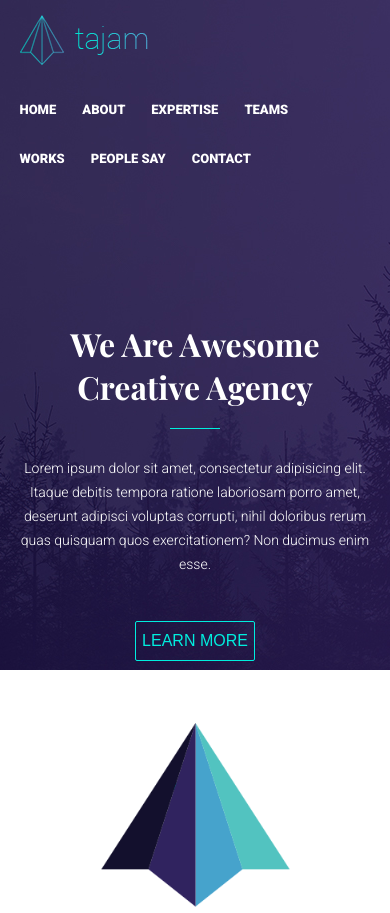
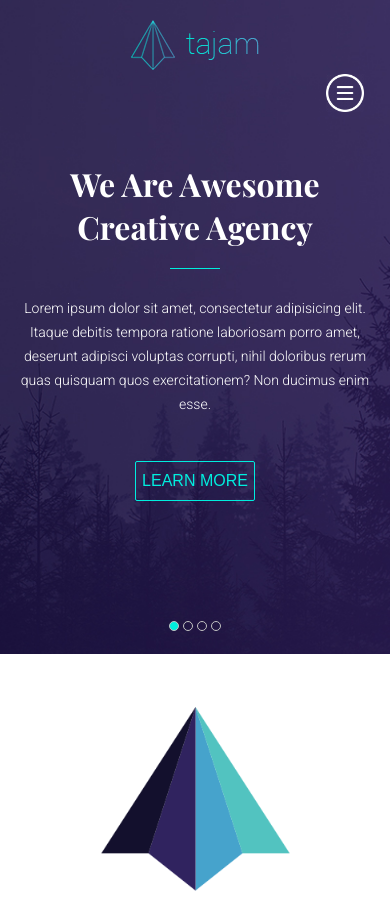
Before and after one commit to MykhailoStratan/tajam-maket, a plain HTML site: page index.html in a window 390 px wide. Shown: the top 913 px of the page. Drawn offline with nearby package versions, Linux system fonts and the light colour scheme; a script that the page names is missing; a web font is replaced by a local one.

Commit message:
add burger menu and media for mobile width

```diff
--- a/index.html
+++ b/index.html
@@ -10,6 +10,10 @@
     <link rel="stylesheet" href="https://use.fontawesome.com/releases/v5.4.1/css/all.css"
         integrity="sha384-5sAR7xN1Nv6T6+dT2mhtzEpVJvfS3NScPQTrOxhwjIuvcA67KV2R5Jz6kr4abQsz"
         crossorigin="anonymous">
+    <script
+        src="https://code.jquery.com/jquery-3.3.1.min.js"
+        integrity="sha256-FgpCb/KJQlLNfOu91ta32o/NMZxltwRo8QtmkMRdAu8="
+        crossorigin="anonymous"></script>
     <script type="text/javascript" src="script.js"></script>
 </head>
 <body>
--- /dev/null
+++ b/script.js
@@ -0,0 +1,7 @@
+$(document).ready(function() {
+
+    $(".burger-nav").on("click", function() {
+        $("#nav-bar ul").toggleClass("open");
+    });
+
+});
--- a/styles.css
+++ b/styles.css
@@ -15,9 +15,8 @@ html, body {
 }
 
     /* Header */
+
 header {
-    /* margin: 0 auto;
-    max-width: 1600px; */
     height: 670px;
     background: url(images/header_backgr.jpg) no-repeat;
     background-size: cover;
@@ -1286,3 +1285,68 @@ button.learn-more:hover, button.hiring:hover,
     }
 
 }
+
+@media screen and (max-width: 760px) {
+
+    /* Navigation */
+
+    header {
+        height: auto;
+        padding: 20px 0;
+        background: url(images/header_backgr.jpg) no-repeat;
+        background-size: cover;
+        background-position: center;
+        width: 100%;
+    }
+
+        /* navbar */
+
+    .burger-nav {
+        height: 38px;
+        background: url(images/burger-logo.png) no-repeat 98%;
+        background-size: contain;
+        cursor: pointer;
+        -webkit-filter: invert(1);
+        filter: invert(1);
+    }
+
+    #nav-bar ul {
+        height: 0;
+        overflow: hidden;
+        float: none;
+        text-align: center;
+    }
+
+    #nav-bar ul.open {
+        height: auto;
+    }
+
+    #nav-bar ul li {
+        display: block;
+        float: none;
+        margin: 0 auto;
+        margin-right: 0;
+        margin-top: 10px;
+    }
+
+    #nav-bar ul li::after {
+        display: block;
+        width: 100%;
+        margin: 0 auto;
+        content: "";
+        border-bottom: 1px solid #eeeeee;
+        padding-top: 10px;
+        margin-bottom: 10px;
+    }
+
+    #nav-bar .logo {
+        margin-top: 0px;
+        float: none;
+        text-align: center;
+    }
+
+    .welcome h2 {
+        margin-top: 50px;
+    }
+
+}
```
Also changed, not shown: images/burger-logo.png (added).
